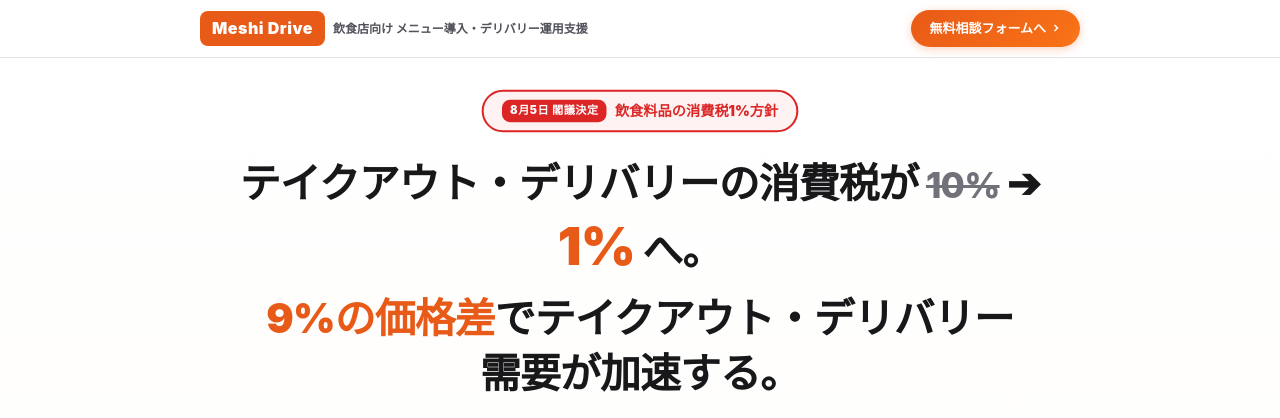
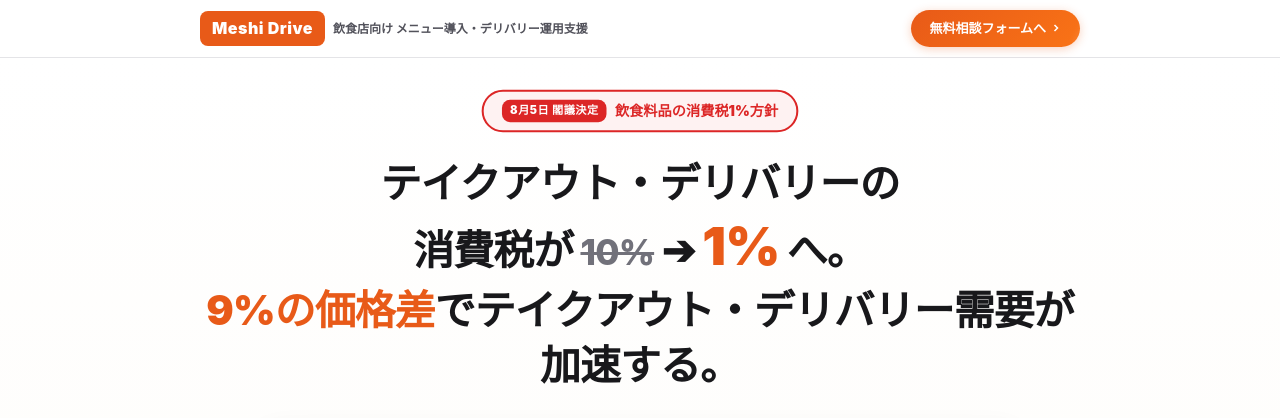
Before and after one commit to tkgsunshine/meshi-drive-lp, a website: page index.html in a window 1280 px wide. Shown: the top 418 px of the page. Drawn offline with Linux system fonts and the light colour scheme.

Commit message:
Insert explicit break after テイクアウト・デリバリーの as requested

```diff
--- a/css/style.css
+++ b/css/style.css
@@ -299,15 +299,9 @@ button, input, select, textarea {
   max-width: 1100px;
 }
 
-.hero-line1,
-.hero-line2 {
-  display: block;
-  width: 100%;
+.hero-catch .hero-line {
+  display: inline-block;
   text-align: center;
-}
-
-.hero-line2 {
-  margin-top: 8px;
 }
 
 .hero-catch .num-highlight {
@@ -1336,8 +1330,7 @@ html, body {
     overflow-wrap: break-word;
   }
 
-  .hero-line1,
-  .hero-line2 {
+  .hero-catch .hero-line {
     display: inline;
     white-space: normal;
     text-align: center;
--- a/index.html
+++ b/index.html
@@ -37,8 +37,9 @@
       </div>
 
       <h1 class="hero-catch">
-        <span class="hero-line1">テイクアウト・デリバリーの消費税が <span class="old-num">10%</span> ➔ <span class="num-highlight">1%</span> へ。</span>
-        <span class="hero-line2"><span style="color: var(--primary);">9%の価格差</span>で<span style="display: inline-block;">テイクアウト・デリバリー</span><span style="display: inline-block;">需要が加速する。</span></span>
+        <span class="hero-line">テイクアウト・デリバリーの</span><br>
+        <span class="hero-line">消費税が <span class="old-num">10%</span> ➔ <span class="num-highlight">1%</span> へ。</span><br>
+        <span class="hero-line"><span style="color: var(--primary);">9%の価格差</span>でテイクアウト・デリバリー需要が加速する。</span>
       </h1>
 
       <!-- 10% → 1% 激変インパクト比較カード -->
```
Also changed, not shown: dist/css/style.css, dist/index.html.
